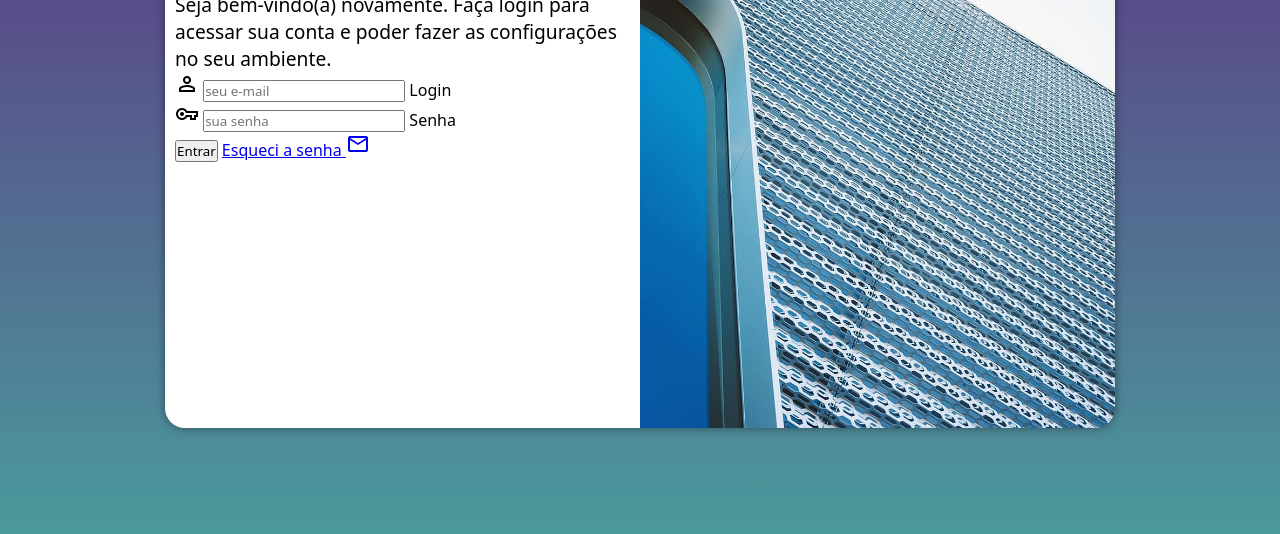
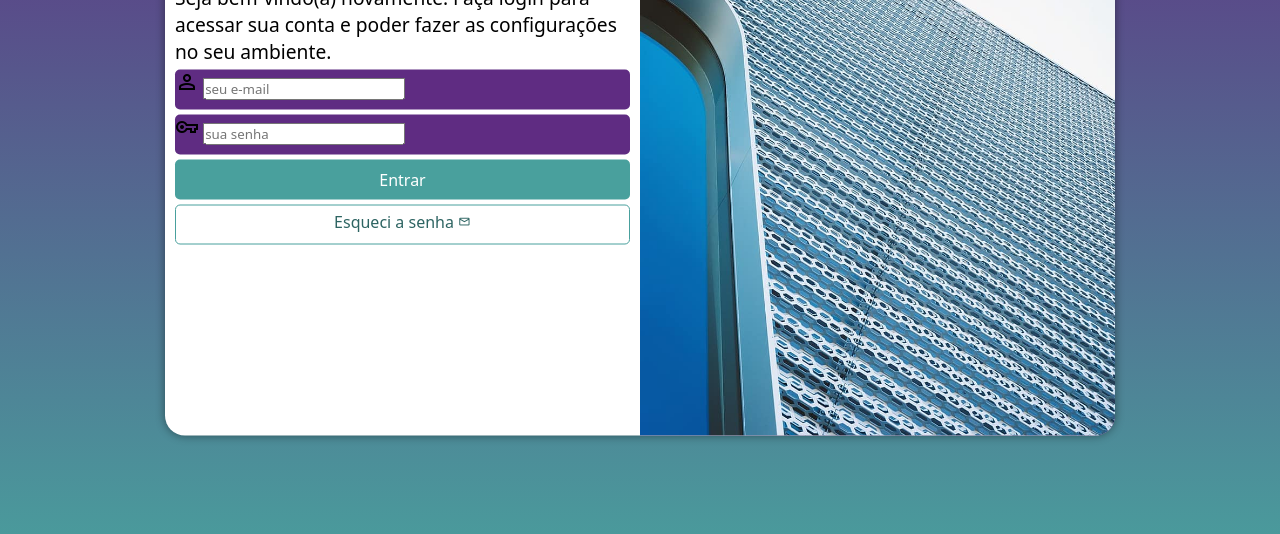
Before and after one commit to guimouraoo/projeto-login, a plain HTML site: page index.html in a window 1280 px wide. Shown: the part 222-756 px from the top of the page. Drawn offline with nearby package versions, Linux system fonts and the light colour scheme.

Commit message:
formatação do formulário

```diff
--- a/estilos/style.css
+++ b/estilos/style.css
@@ -28,8 +28,8 @@ main {
 section#login {
     position: absolute;
     background-color: white;
-    width: 250px;
-    height: 500px;
+    width: 252px;
+    height: 515px;
     border-radius: 20px;
     box-shadow: 0px 0px 10px #00000071;
 
@@ -63,3 +63,55 @@ div#formulario > h1 {
 div#formulario > p {
     font-size: 0.8em;
 }
+
+form > div.campo {
+    display: block;
+    background-color: #5f2c82;
+    width: 100%;
+    height: 40px;
+    border-radius: 5px;
+    margin: 5px 0px;
+}
+
+ div.campo > label {
+    display: none;
+}
+
+form > input[type=submit] {
+    display: block;
+    font-size: 1em;
+    width: 100%;
+    height: 40px;
+    background-color: #49a09d;
+    color: white;
+    border: none;
+    border-radius: 5px;
+    cursor: pointer;
+}
+
+form > input[type=submit]:hover {
+    background-color: #2d6462;
+}
+
+form > a.botao {
+    display: block;
+    text-align: center;
+    font-size: 1em;
+    width: 100%;
+    height: 40px;
+    padding-top: 5px;
+    margin-top: 5px;
+    background-color: white;
+    color: #2d6462;
+    border: 1px solid #49a09d;
+    border-radius: 5px;
+    text-decoration: none;
+}
+
+form > a.botao:hover {
+    background-color: #6cd3cf;
+}
+
+form > a.botao > i {
+    font-size: 0.8em;
+}
--- a/index.html
+++ b/index.html
@@ -32,7 +32,7 @@
                     </div>
 
                     <input type="submit" value="Entrar">
-                    <a href="esqueci.html">
+                    <a href="esqueci.html" class="botao">
                         Esqueci a senha <i class="material-symbols-outlined">mail</i>
                     </a>
                 </form>
```
